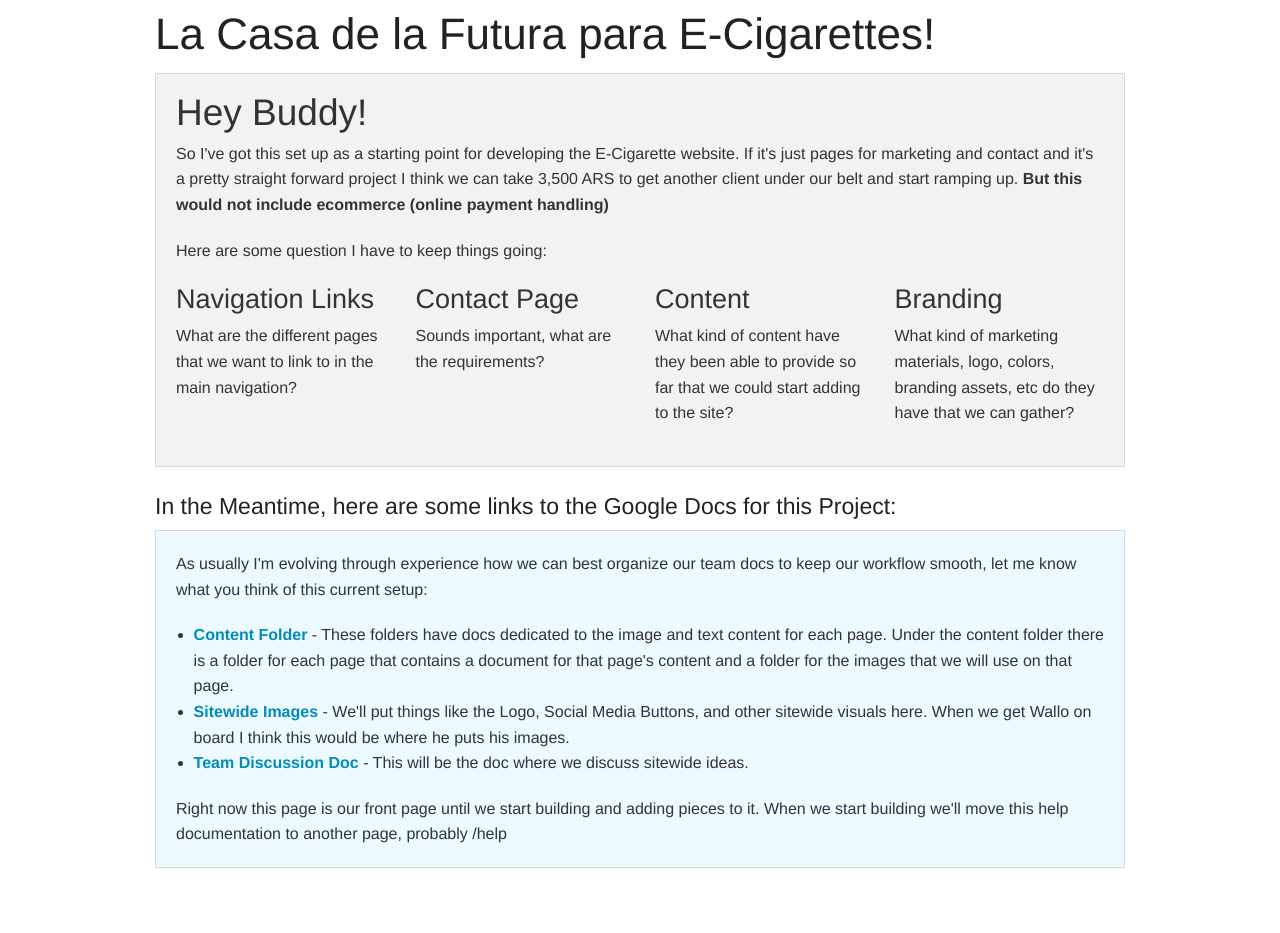
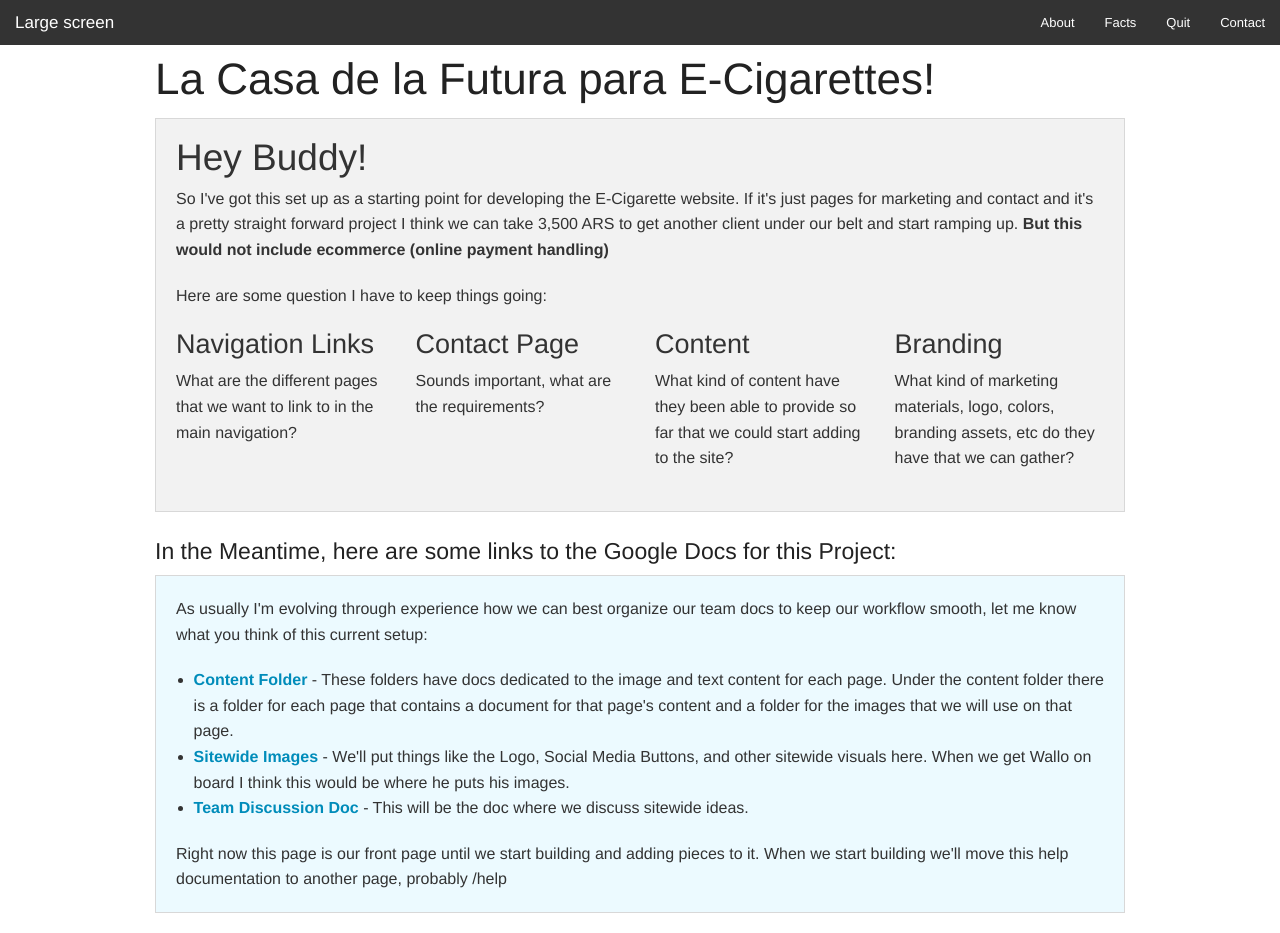
Before and after one commit to ryan258/ecargentina, a Jekyll site: the page built from index.html, in a window 1280 px wide. Built offline with Jekyll 4.4.1, drawn with Linux system fonts in a browser that asks for light colours; before the commit the page ends 900 px from its top, so only the background shows below that.

Commit message:
Add Navigation

```diff
--- a/_includes/nav.html
+++ b/_includes/nav.html
@@ -1,31 +1,18 @@
-<nav class="navbar navbar-default">
-  <div class="container-fluid">
-    <!-- Brand and toggle get grouped for better mobile display -->
-    <div class="navbar-header">
-      <button type="button" class="navbar-toggle collapsed" data-toggle="collapse" data-target="#bs-example-navbar-collapse-1">
-        <span class="sr-only">Toggle navigation</span>
-        <span class="icon-bar"></span>
-        <span class="icon-bar"></span>
-        <span class="icon-bar"></span>
-      </button>
-      <a class="navbar-brand" href="{{site.baseurl}}">
-        <img alt="Advanced Air Quality Consultants Logo" src="{{site.url}}/imgs/aaqcmn-logo.gif">
-      </a>
-    </div>
-
-    <!-- Collect the nav links, forms, and other content for toggling -->
-    <div class="collapse navbar-collapse" id="bs-example-navbar-collapse-1">
-      <ul class="nav navbar-nav">
-        <li class="{% if page.url == '/who' %}active{% endif %}"><a href="{{site.baseurl}}/who">Who We Serve</a></li>
-        <li class="{% if page.url == '/iaq-testing-process' %}active{% endif %}"><a href="{{site.baseurl}}/iaq-testing-process">Testing Process</a></li>
-        <li class="{% if page.url == '/mold' %}active{% endif %}"><a href="{{site.baseurl}}/mold">Mold</a></li>
-        <li class="{% if page.url == '/radon' %}active{% endif %}"><a href="{{site.baseurl}}/radon">Radon</a></li>
-        <li class="{% if page.url == '/news' %}active{% endif %}"><a href="{{site.baseurl}}/news">News</a></li>
-      </ul>
-      <ul class="nav navbar-nav navbar-right">
-        <li><a href="tel:+16513088659">Call</a></li>
-        <li class="{% if page.url == '/' %}active{% endif %}"><a href="{{site.baseurl}}/">Email</a></li>
-      </ul>
-    </div><!-- /.navbar-collapse -->
-  </div><!-- /.container-fluid -->
+<nav class="top-bar foundation-bar" data-topbar>
+  <ul class="title-area">
+    <li class="name">
+     <span data-tooltip class="has-tip" title="Try resizing your browser to see how the grid stacks"><h1 class="show-for-small-only"><a href="#">Small E-Cig</a></h1></span>
+     <span data-tooltip class="has-tip" title="Try resizing your browser to see how the grid stacks"><h1 class="show-for-medium-only"><a href="#">Medium E-Cig</a></h1></span>
+     <span data-tooltip class="has-tip" title="Try resizing your browser to see how the grid stacks"><h1 class="show-for-large-only"><a href="#">Large screen</a></h1></span>
+    </li>
+  </ul>
+  <section class="top-bar-section">
+    <!-- Right Nav Section -->
+    <ul class="right">
+      <li class="{% if page.url == '/about' %}active{% endif %}"><a  href="{{site.baseurl}}/about">About</a></li>
+      <li class="{% if page.url == '/facts' %}active{% endif %}"><a  href="{{site.baseurl}}/facts">Facts</a></li>
+      <li class="{% if page.url == '/quit' %}active{% endif %}"><a  href="{{site.baseurl}}/quit">Quit</a></li>
+      <li class="{% if page.url == '/contact' %}active{% endif %}"><a  href="{{site.baseurl}}/contact">Contact</a></li>
+    </ul>
+  </section>
 </nav>
--- a/_layouts/default.html
+++ b/_layouts/default.html
@@ -4,7 +4,7 @@
 	{% include head.html %}
 
   <body>
-
+    {% include nav.html %}
   	{% include header.html %}
 
   		{{ content }}
```
